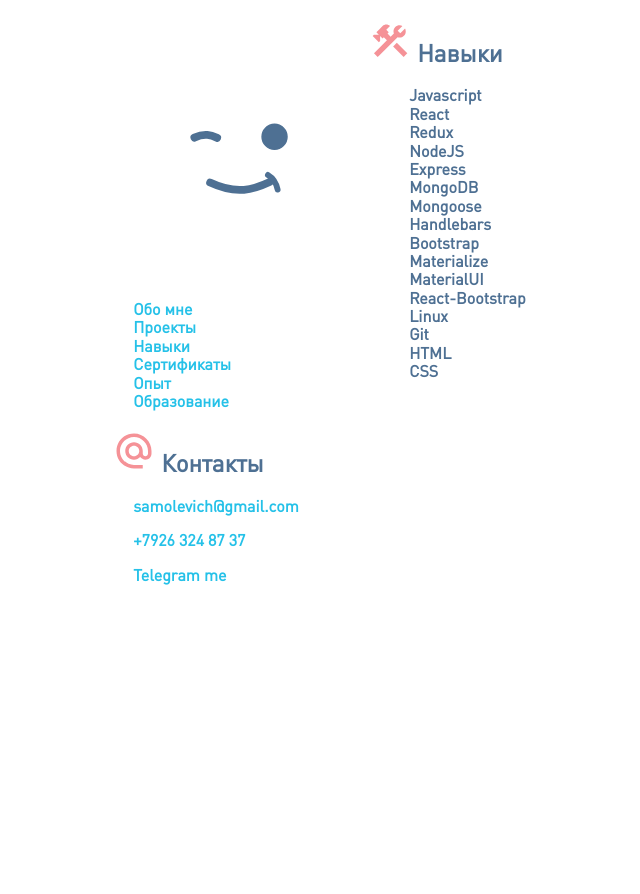
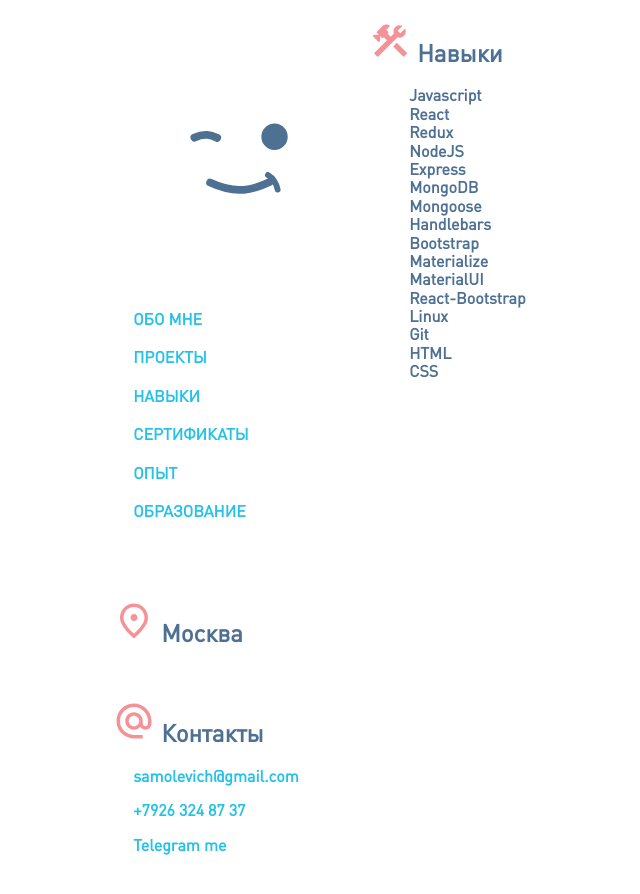
Before and after one commit to samolevich/cv, a React (Create React App) app: page /skills in a window 1280 px wide. Shown: the top 894 px of the page, without its empty margins (130-770 px from the left). Before the commit the page ends 800 px from the top, so only its background shows below. Built offline with nearby package versions, Linux system fonts and the light colour scheme; no server answers.

Commit message:
some css layout changes

```diff
--- a/src/App.module.css
+++ b/src/App.module.css
@@ -28,8 +28,8 @@
 
 .bar {
   display: grid;
-  grid-template-rows: minmax(250px, 300px) auto minmax(200px, 300px);
-  align-self: start;
+  grid-template-rows: 250px 3fr 100px minmax(200px, 300px);
+  /* align-self: end; */
 }
 
 .info {
--- a/src/components/Bar/index.jsx
+++ b/src/components/Bar/index.jsx
@@ -2,12 +2,14 @@ import React from 'react';
 import Photo from '../Photo';
 import Contacts from '../Contacts';
 import Navbar from '../Navbar';
+import Location from '../Location';
 
 export default () => {
   return (
     <>
       <Photo />
       <Navbar />
+      <Location />
       <Contacts />
     </>
   )
--- a/src/components/Location/index.jsx
+++ b/src/components/Location/index.jsx
@@ -0,0 +1,8 @@
+import React from 'react';
+import style from './index.module.css';
+
+export default () => {
+  return <h2>
+      <img src="img/location.svg" alt="location" className={ style.logo } /> Москва
+    </h2>
+}
--- /dev/null
+++ b/src/components/Location/index.module.css
@@ -0,0 +1,4 @@
+.logo {
+  width: 42px;
+  vertical-align: baseline;
+}
--- a/src/components/Navbar/index.jsx
+++ b/src/components/Navbar/index.jsx
@@ -1,26 +1,26 @@
 import React from 'react';
 import { NavLink } from 'react-router-dom';
-import './index.module.css';
+import style from './index.module.css';
 
 export default () => {
   return (
     <nav>
-      <li>
+      <li className={style.list}>
         <NavLink to='/about'>Обо мне</NavLink>
       </li>
-      <li>
+      <li className={style.list}>
         <NavLink to='/projects'>Проекты</NavLink>
       </li>
-      <li>
+      <li className={style.list}>
         <NavLink to='/skills'>Навыки</NavLink>
       </li>
-      <li>
+      <li className={style.list}>
         <NavLink to='/certificates'>Сертификаты</NavLink>
       </li>
-      <li>
+      <li className={style.list}>
         <NavLink to='/expirience'>Опыт</NavLink>
       </li>
-      <li>
+      <li className={style.list}>
         <NavLink to='/education'>Образование</NavLink>
       </li>
     </nav>
--- a/src/components/Navbar/index.module.css
+++ b/src/components/Navbar/index.module.css
@@ -1,8 +1,13 @@
 nav {
   list-style: none;
+  margin: 50px 0;
 }
 
 a {
   text-decoration: none;
-  padding: 20px;
 }
+
+.list {
+  padding: 10px 20px;
+  text-transform: uppercase;
+}
--- a/src/components/Photo/index.jsx
+++ b/src/components/Photo/index.jsx
@@ -14,5 +14,5 @@ export default () => {
     }, 2048)
   }, []);
 
-  return <img className={style.photo} src={ photo } alt='my face' />
+  return <img className={ style.photo } src={ photo } alt='my face' />
 }
--- a/src/components/Skills/index.module.css
+++ b/src/components/Skills/index.module.css
@@ -1,5 +1,7 @@
 ul {
   list-style: none;
+  text-transform: none;
+
 }
 
 .logo {
```
